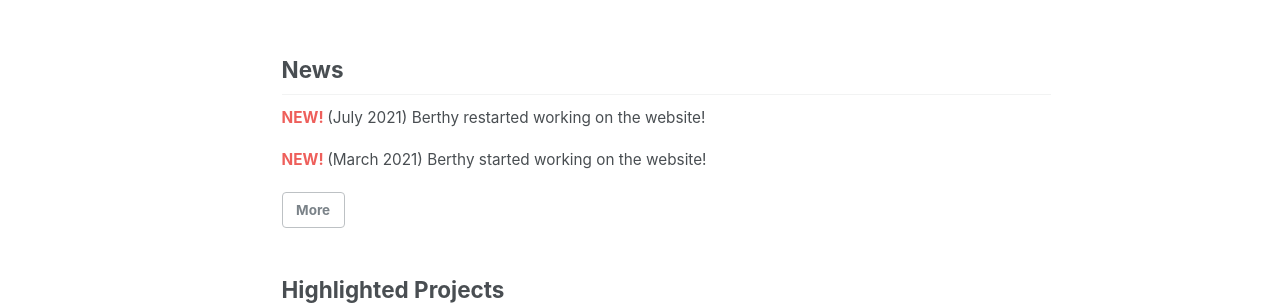
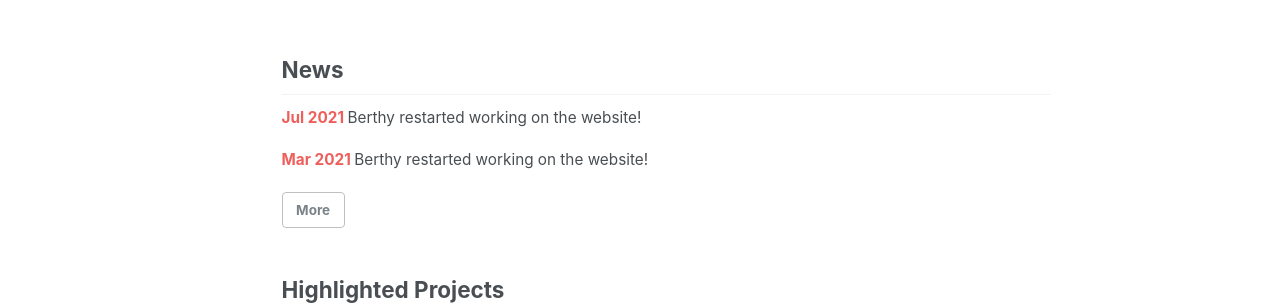
Before and after one commit to boumangroup/boumangroup.github.io, a Jekyll site: the page built from index.html, in a window 1280 px wide. Shown: the part 1067-1372 px from the top of the page. Built offline with Jekyll 4.4.1, drawn with Linux system fonts in a browser that asks for light colours; a script that is not in the unit is left out; the list of posts is cut into pages by our own code.

Commit message:
modify news section

```diff
--- a/_data/news.yml
+++ b/_data/news.yml
@@ -1,9 +1,15 @@
 # News on the home page. Strings will be Markdown-ified.
 main:
-  - "(July 2021) Berthy restarted working on the website!"
-  - "(March 2021) Berthy started working on the website!"
+  - date: "Jul 2021"
+    info: "Berthy restarted working on the website!"
+  - date: "Mar 2021"
+    info: "Berthy restarted working on the website!"
+
 
 all:
-  - "(July 2021) Berthy restarted working on the website!"
-  - "(March 2021) Berthy started working on the website!"
-  - "(January 2021) The year started!"
+  - date: "Jul 2021"
+    info: "Berthy restarted working on the website!"
+  - date: "Mar 2021"
+    info: "Berthy restarted working on the website!"
+  - date: "Jan 2021"
+    info: "The year started!"
--- a/_includes/people-single.html
+++ b/_includes/people-single.html
@@ -5,7 +5,7 @@
 {% endif %}
 
 <div style="clear: both;">
-  <div class="publication__item-teaser" style="margin-top: 1em; height: 180px;">
+  <div class="publication__item-teaser" style="margin-top: 1em; height: auto;">
     <img itemprop="image" src=
     {% if photo contains "://" %}
         "{{ photo }}"
--- a/index.html
+++ b/index.html
@@ -9,13 +9,13 @@ header:
 <h2>News</h2>
 <div id="news">
   {% for item in site.data.news.main %}
-  <p><strong><font class="new">NEW! </font></strong>{{ item | markdownify | remove: '<p>' | remove: '</p>'}}</p>
+  <p><strong><font class="new">{{ item.date | markdownify | remove: '<p>' | remove: '</p>'}} </font></strong>{{ item.info | markdownify | remove: '<p>' | remove: '</p>'}}</p>
   {% endfor %}
   <a href="#" onclick="hideBlock('news'); showBlock('allnews'); return false;" class="btn btn--inverse">More</a>
 </div>
 <div id="allnews" style="display: none;">
   {% for item in site.data.news.all %}
-  <p><strong><font class="new">NEW! </font></strong>{{ item | markdownify | remove: '<p>' | remove: '</p>'}}</p>
+  <p><strong><font class="new">{{ item.date | markdownify | remove: '<p>' | remove: '</p>'}} </font></strong>{{ item.info | markdownify | remove: '<p>' | remove: '</p>'}}</p>
   {% endfor %}
   <a href="#" onclick="hideBlock('allnews'); showBlock('news'); return false;" class="btn btn--inverse">Less</a>
 </div>
```
